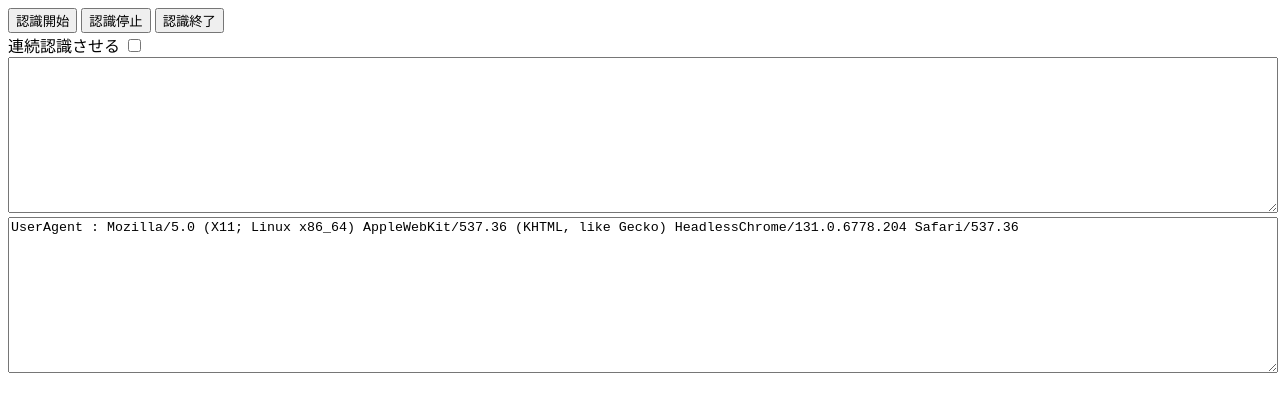
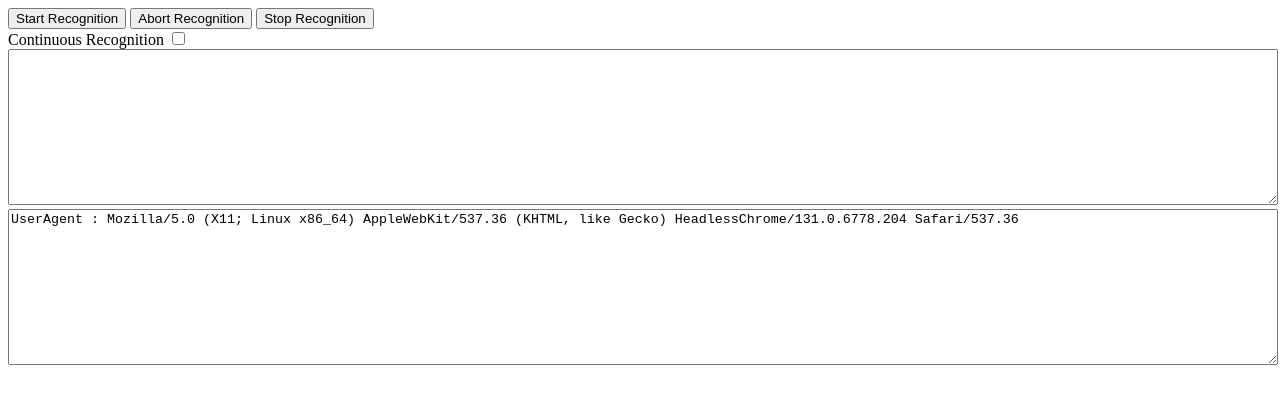
Before and after one commit to sksthrs/SpeechRecognitionTest, a plain HTML site: page index.html in a window 1280 px wide. Drawn offline with Linux system fonts and the light colour scheme.

Commit message:
changed language to english

```diff
--- a/index.html
+++ b/index.html
@@ -7,10 +7,10 @@
 </head>
 <body>
 <div>
-<button id="start">認識開始</button>
-<button id="abort">認識停止</button>
-<button id="stop">認識終了</button>
-<br><label for="is_continuous">連続認識させる</label>
+<button id="start">Start Recognition</button>
+<button id="abort">Abort Recognition</button>
+<button id="stop">Stop Recognition</button>
+<br><label for="is_continuous">Continuous Recognition</label>
 <input type="checkbox" id="is_continuous" name="is_continuous" value="is_continuous">
 </div>
 <div style="width:100%;">
@@ -41,7 +41,7 @@ window.addEventListener('DOMContentLoaded', (ev) => {
     ('webkitSpeechRecognition' in window) ? new webkitSpeechRecognition() :
     null
   if (recognizer == null) {
-    setResult('ブラウザが音声認識に対応していません。')
+    setResult('Your browser does not support speech recognition.')
     return
   }
 
@@ -55,7 +55,6 @@ window.addEventListener('DOMContentLoaded', (ev) => {
 
   recognizer.continuous = false
   recognizer.interimResults = false
-  recognizer.lang = 'ja'
 
   recognizer.onstart = () => { addLog('onstart') }
   recognizer.onaudiostart = () => { addLog('onaudiostart') }
```
